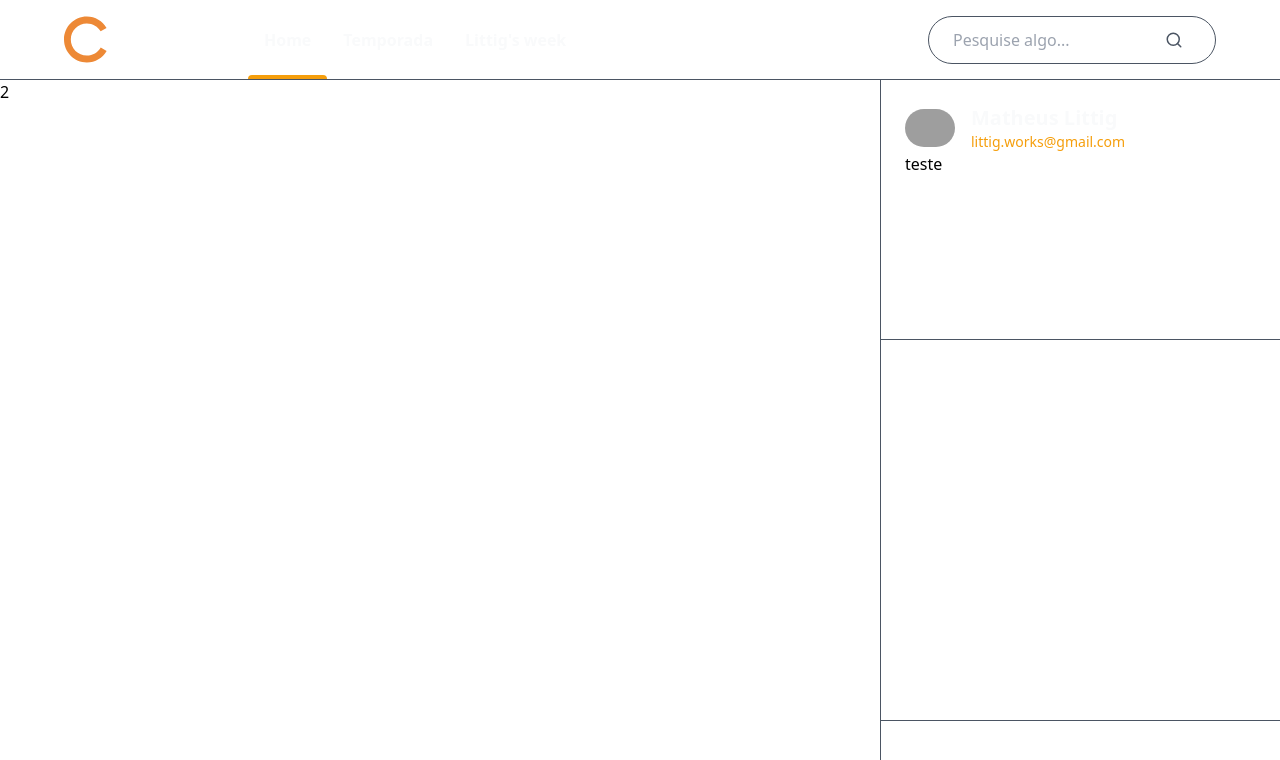
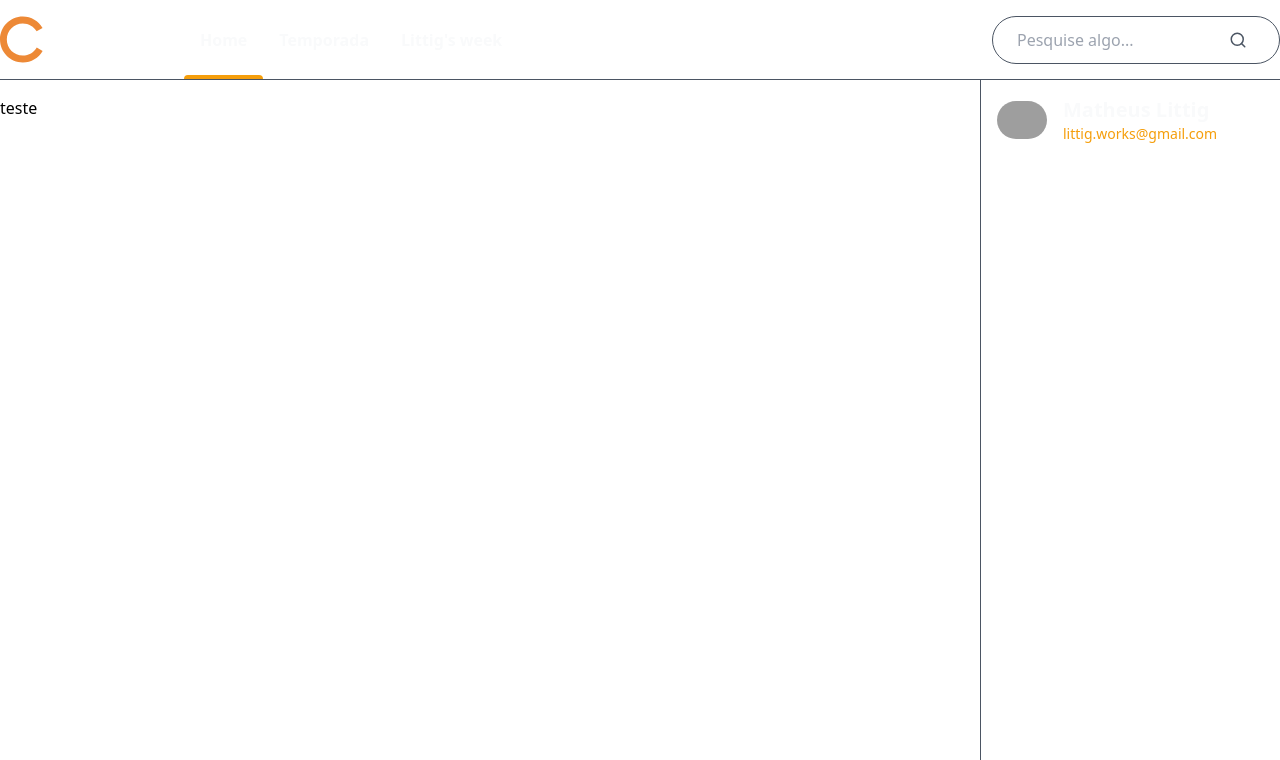
Before and after one commit to MatheusLittig/cytrus-project, a Next.js app: page / in a window 1280 px wide. Shown: the top 760 px of the page. Built offline with nearby package versions, Linux system fonts and the light colour scheme; grey boxes are pictures that could not be loaded.

Commit message:
refactor: changing protected routes container sizes and configs

```diff
--- a/src/components/layouts/layout-proteceted-routes.tsx
+++ b/src/components/layouts/layout-proteceted-routes.tsx
@@ -1,4 +1,5 @@
 import { ReactNode } from 'react'
+import { Content, Header } from '../modules'
 
 interface ProtectedRoutes {
   children: ReactNode
@@ -6,8 +7,9 @@ interface ProtectedRoutes {
 
 export function ProtectedRoutes({ children }: ProtectedRoutes): JSX.Element {
   return (
-    <div className="dark:bg-gray-900 grid grid-rows-protected-routes grid-cols-protected-routes h-screen">
-      {children}
+    <div className="dark:bg-gray-900 grid grid-rows-protected-routes">
+      <Header />
+      <Content>{children}</Content>
     </div>
   )
 }
--- a/src/components/modules/index.ts
+++ b/src/components/modules/index.ts
@@ -1,2 +1,3 @@
 export * from './module-header'
 export * from './module-sider'
+export * from './module-content'
--- /dev/null
+++ b/src/components/modules/module-content.tsx
@@ -0,0 +1,19 @@
+import { ReactNode } from 'react'
+import { SessionInfo } from '../elements'
+
+interface ContentProps {
+  children: ReactNode
+}
+
+export function Content({ children }: ContentProps): JSX.Element {
+  return (
+    <div className="w-full">
+      <div className="max-w-screen-xl m-screen h-full grid grid-cols-protected-routes">
+        <div className="pr-4 py-4">{children}</div>
+        <div className="border-l border-gray-600 pl-4 py-4">
+          <SessionInfo />
+        </div>
+      </div>
+    </div>
+  )
+}
--- a/src/components/modules/module-header.tsx
+++ b/src/components/modules/module-header.tsx
@@ -2,23 +2,15 @@ import { MainMenu, SearchBar } from '../elements'
 
 export function Header(): JSX.Element {
   return (
-    <header
-      className="
-      row-span-1
-      col-span-2
-      bg-transparent
-      px-16
-      flex items-center justify-between
-      border-b
-      border-gray-600
-    "
-    >
-      <div className="flex items-center h-full">
-        <img src="/logo.svg" width={120} className="mr-16" />
-        <MainMenu />
+    <header className="border-b border-gray-600">
+      <div className="max-w-screen-xl flex items-center justify-between h-full m-screen">
+        <div className="flex items-center h-full">
+          <img src="/logo.svg" width={120} className="mr-16" />
+          <MainMenu />
+        </div>
+
+        <SearchBar />
       </div>
-
-      <SearchBar />
     </header>
   )
 }
--- a/src/pages/index.tsx
+++ b/src/pages/index.tsx
@@ -1,12 +1,5 @@
 import { ProtectedRoutes } from '@/components/layouts'
-import { Header, Sider } from '@/components/modules'
 
 export default function Home(): JSX.Element {
-  return (
-    <ProtectedRoutes>
-      <Header />
-      <div className="row-span-1 bg-transparent">2</div>
-      <Sider />
-    </ProtectedRoutes>
-  )
+  return <ProtectedRoutes>teste</ProtectedRoutes>
 }
--- a/tailwind.config.js
+++ b/tailwind.config.js
@@ -4,12 +4,18 @@ module.exports = {
   theme: {
     extend: {
       gridTemplateRows: {
-        'protected-routes': '80px auto',
+        'protected-routes': '80px calc(100vh - 80px)',
         'app-sider': '260px 1fr 80px'
       },
       gridTemplateColumns: {
-        'protected-routes': 'auto 400px'
+        'protected-routes': 'auto 300px'
       },
+      height: {
+        'content': 'calc(100vh - 80px)'
+      },
+      margin: {
+        'screen': '0 auto'
+      }
     },
   },
   variants: {
```
